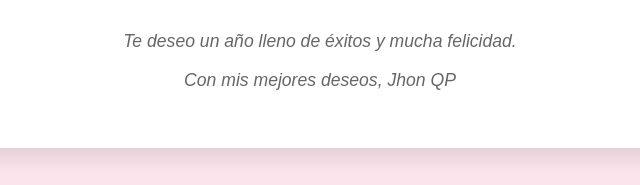
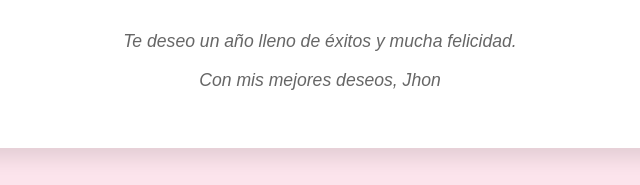
Before and after one commit to Jhon03-bit/Happy-Birthday, a plain HTML site: page index.html in a window 1280 px wide. Shown: the part 1451-1636 px from the top of the page, 320-960 px from the left. Drawn offline with Linux system fonts and the light colour scheme.

Commit message:
Update index.html

```diff
--- a/index.html
+++ b/index.html
@@ -241,10 +241,11 @@
 
         <footer>
             <p>Te deseo un año lleno de éxitos y mucha felicidad.</p>
-            <p>Con mis mejores deseos, Jhon QP</p>
+            <p>Con mis mejores deseos, Jhon</p>
         </footer>
 
     </div>
 
 </body>
+
 </html>
```
